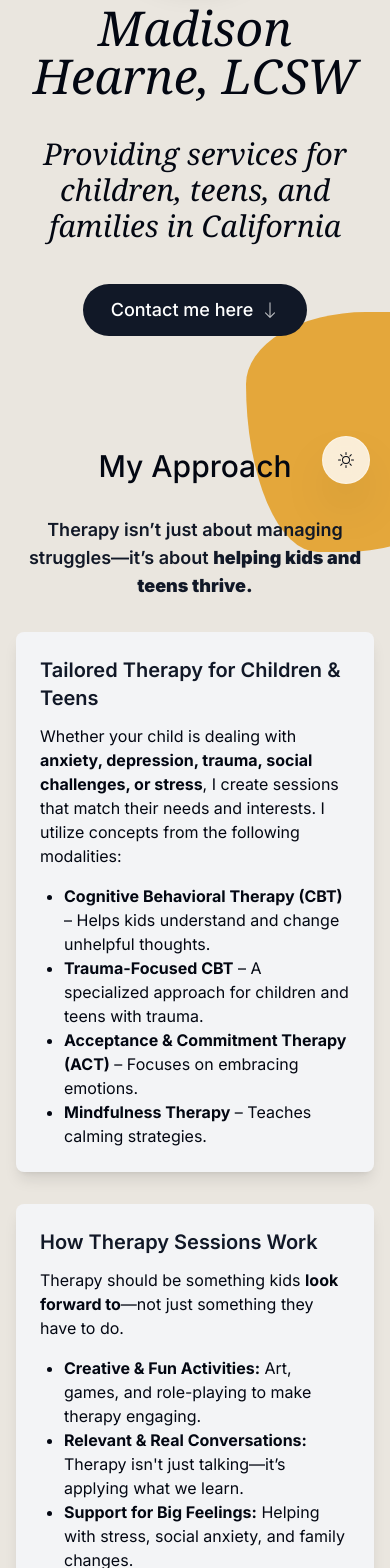
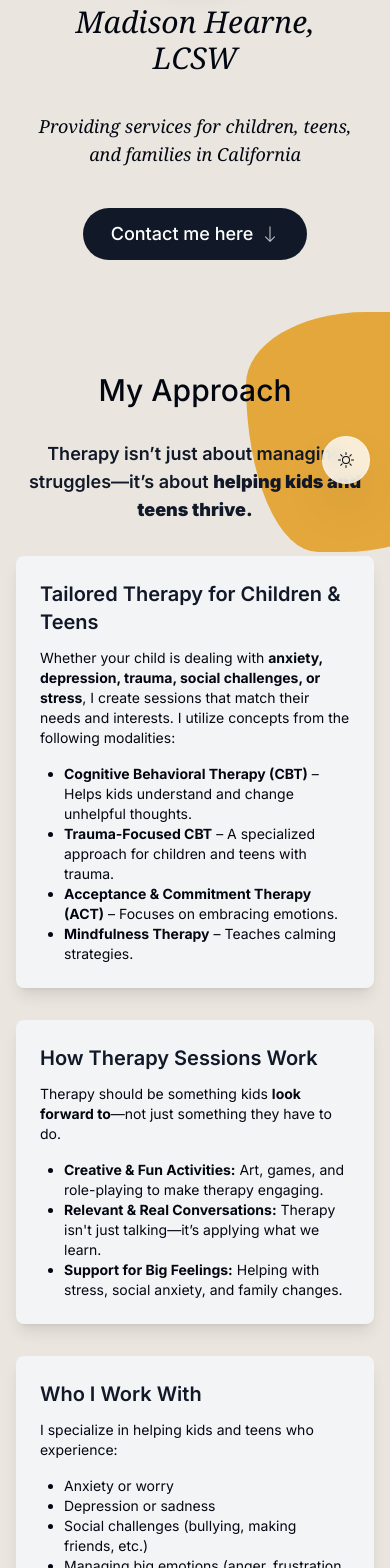
Before and after one commit to kolbykiernan/madi-website, a Next.js app: page / in a window 390 px wide. Shown: the part 340-1908 px from the top of the page. Built offline with nearby package versions, Linux system fonts and the light colour scheme; no server answers.

Commit message:
More CSS adjustments

```diff
--- a/components/about.tsx
+++ b/components/about.tsx
@@ -31,8 +31,7 @@ export default function About() {
     >
       <SectionHeading>About Me</SectionHeading>
 
-      <p className="text-base sm:text-lg lg:text-xl font-serif italic tracking-wide leading-relaxed space-y-4 sm:space-y-6">
-        I have always been deeply interested in human connection and the ways people navigate their personal struggles.
+      <p className="text-sm sm:text-base lg:text-xl font-serif italic tracking-wide leading-relaxed sm:leading-loose lg:leading-[1.5rem] xl:leading-[2.2rem]">        I have always been deeply interested in human connection and the ways people navigate their personal struggles.
         <br /><br />
         What attracted me to a career as a <span className="font-bold">Licensed Clinical Social Worker</span> is the opportunity to create a meaningful, supportive, and empowering space where individuals can heal, grow, and explore their full potential.
         <br /><br />
--- a/components/approach.tsx
+++ b/components/approach.tsx
@@ -42,7 +42,7 @@ export default function MyApproach() {
 
       <div className="max-w-5xl mx-auto grid grid-cols-1 md:grid-cols-2 gap-8 mt-8">
         <motion.div
-          className="bg-gray-100 dark:bg-gray-800 p-6 rounded-lg shadow-lg"
+          className="text-sm sm:text-base bg-gray-100 dark:bg-gray-800 p-6 rounded-lg shadow-lg"
           initial={{ opacity: 0, y: 20 }}
           animate={inView ? { opacity: 1, y: 0 } : { opacity: 0, y: 20 }}
           transition={{ duration: 0.6, ease: "easeOut", delay: 0.1 }}
@@ -63,7 +63,7 @@ export default function MyApproach() {
         </motion.div>
 
         <motion.div
-          className="bg-gray-100 dark:bg-gray-800 p-6 rounded-lg shadow-lg"
+          className="text-sm sm:text-base bg-gray-100 dark:bg-gray-800 p-6 rounded-lg shadow-lg"
           initial={{ opacity: 0, y: 20 }}
           animate={inView ? { opacity: 1, y: 0 } : { opacity: 0, y: 20 }}
           transition={{ duration: 0.6, ease: "easeOut", delay: 0.2 }}
@@ -83,7 +83,7 @@ export default function MyApproach() {
         </motion.div>
 
         <motion.div
-          className="bg-gray-100 dark:bg-gray-800 p-6 rounded-lg shadow-lg"
+          className="text-sm sm:text-base bg-gray-100 dark:bg-gray-800 p-6 rounded-lg shadow-lg"
           initial={{ opacity: 0, y: 20 }}
           animate={inView ? { opacity: 1, y: 0 } : { opacity: 0, y: 20 }}
           transition={{ duration: 0.6, ease: "easeOut", delay: 0.3 }}
@@ -106,7 +106,7 @@ export default function MyApproach() {
         </motion.div>
 
         <motion.div
-          className="bg-gray-100 dark:bg-gray-800 p-6 rounded-lg shadow-lg"
+          className="text-sm sm:text-base bg-gray-100 dark:bg-gray-800 p-6 rounded-lg shadow-lg"
           initial={{ opacity: 0, y: 20 }}
           animate={inView ? { opacity: 1, y: 0 } : { opacity: 0, y: 20 }}
           transition={{ duration: 0.6, ease: "easeOut", delay: 0.4 }}
--- a/components/contact.tsx
+++ b/components/contact.tsx
@@ -31,7 +31,7 @@ export default function Contact() {
         }}
     >
     <SectionHeading>Contact Me</SectionHeading>
-    <div className="mt-6 text-center text-lg text-gray-900 dark:text-white">
+    <div className="mt-6 text-center text-base sm:text-lg lg:text-xl text-gray-900 dark:text-white">
     <p>Please reach out to me directly to schedule an appointment or free consultation:</p>
 
     <div className="mt-3 text-xl font-medium">
--- a/components/intro.tsx
+++ b/components/intro.tsx
@@ -65,9 +65,13 @@ export default function Intro() {
             initial={{ opacity: 0, y: 100}}
             animate={{ opacity: 1, y: 0}}
         >
-           <div className="text-5xl font-serif italic"> Madison Hearne, LCSW</div>
-           <br/>
-           <div className="text-3xl font-serif italic"> Providing services for children, teens, and families in California</div>
+            <div className="text-3xl sm:text-5xl font-serif italic text-center">
+                Madison Hearne, LCSW
+            </div>
+            <br />
+            <div className="text-lg sm:text-3xl font-serif italic text-center">
+                Providing services for children, teens, and families in California
+            </div>
         </motion.h1>
         <motion.div
             className="flex flex-col sm:flex-row items-center justify-center gap-2 px-4 text-lg font-medium"
```
